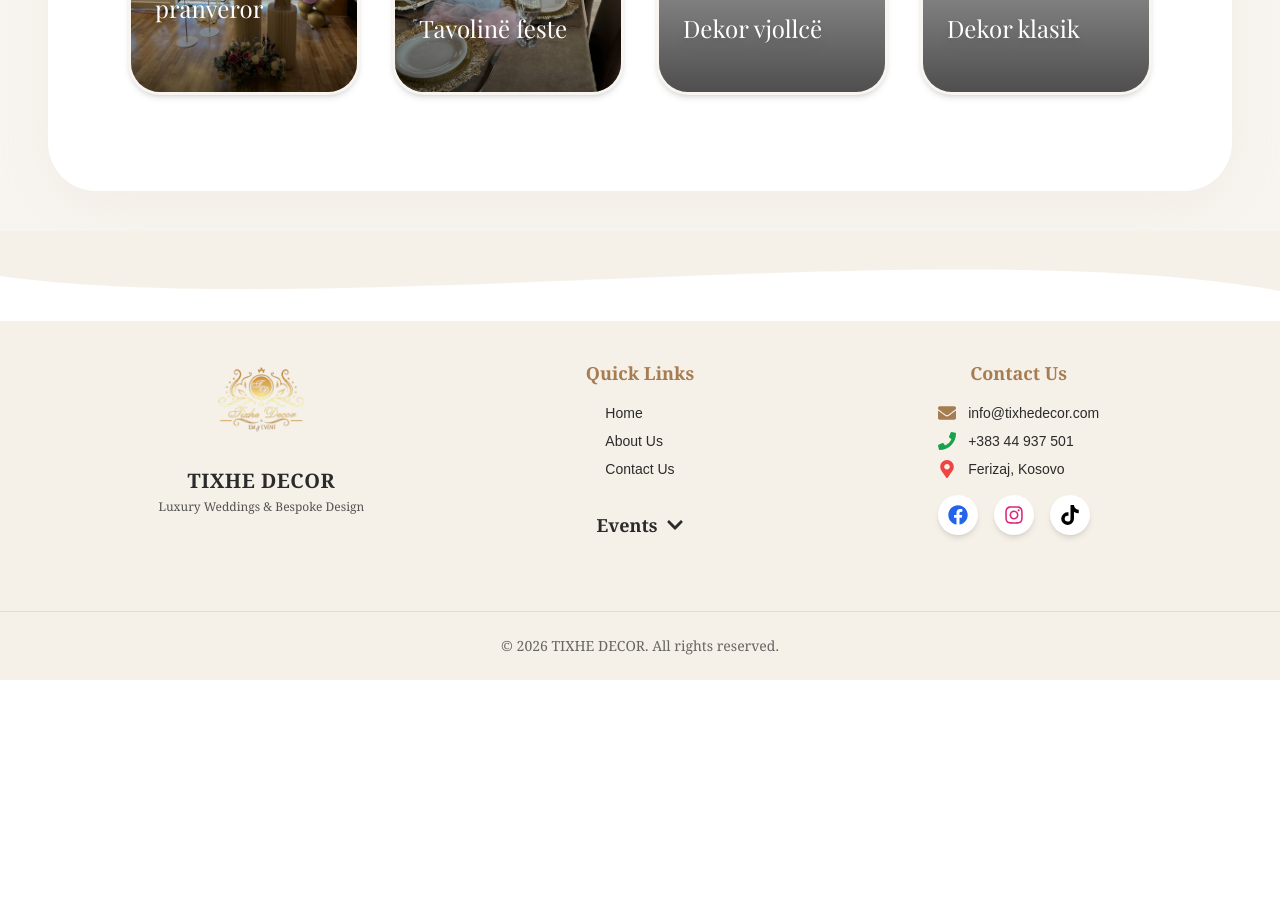
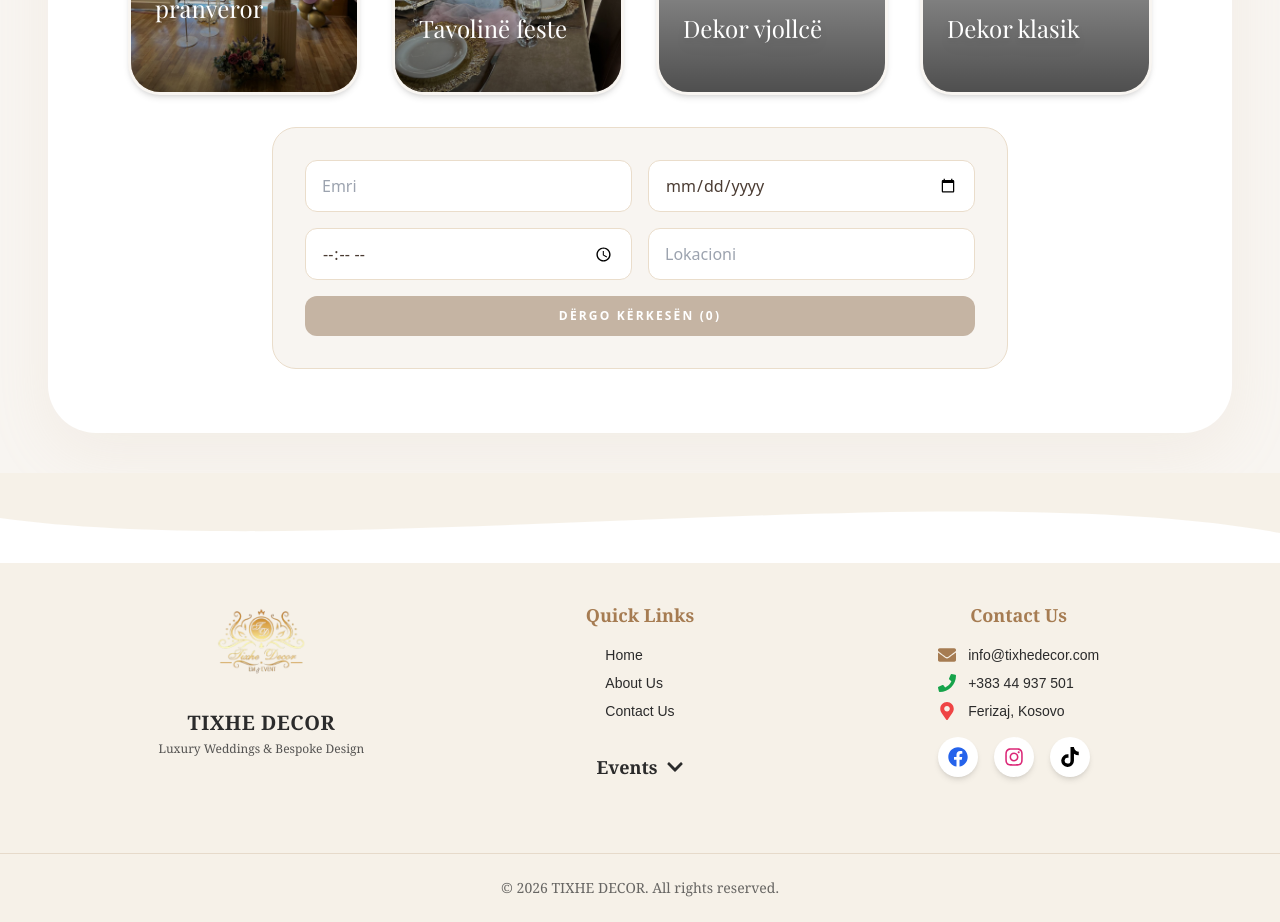
Before and after one commit to Roveda-M/TixheDecor, a React (Create React App) app in the folder Frontend/: page /baby-shower in a window 1280 px wide. Shown: the part 2160-3082 px from the top of the page. Before the commit the page ends 2840 px from the top, so only its background shows below. Built offline with nearby package versions, Linux system fonts and the light colour scheme; grey boxes are pictures that could not be loaded.

Commit message:
rregullim i  zgjedhjes se dekorit nga ana e klientit dhe shfaqja ne dashboard tek baby shower

```diff
--- a/Frontend/src/BabyShower.js
+++ b/Frontend/src/BabyShower.js
@@ -1,7 +1,11 @@
 import React, { useState } from 'react';
+import { api, formatApiError } from './api';
 
 const BabyShower = () => {
   const [cart, setCart] = useState([]);
+  const [requestForm, setRequestForm] = useState({ name: '', date: '', time: '', location: '' });
+  const [requestStatus, setRequestStatus] = useState('');
+  const [isSubmitting, setIsSubmitting] = useState(false);
 
   const collections = [
   { id: 1, name: "Dekor i bardhë", altName: "Stil i pastër dhe elegant", price: 250, image: "babyshower/1.jpeg" },
@@ -27,6 +31,41 @@ const BabyShower = () => {
       setCart(cart.filter(i => i.id !== item.id));
     } else {
       setCart([...cart, item]);
+    }
+  };
+
+  const updateRequestForm = (key, value) => {
+    setRequestForm((current) => ({ ...current, [key]: value }));
+  };
+
+  const handleSubmitRequest = async () => {
+    if (cart.length === 0) {
+      setRequestStatus('Zgjidh të paktën një dekor.');
+      return;
+    }
+    if (!requestForm.name.trim() || !requestForm.date || !requestForm.time || !requestForm.location.trim()) {
+      setRequestStatus('Plotëso emrin, datën, orën dhe lokacionin.');
+      return;
+    }
+
+    const selectedDecorText = cart
+      .map((item) => `${item.name} (${item.image})`)
+      .join(', ');
+
+    try {
+      setIsSubmitting(true);
+      await api.createBrideToBeRequest({
+        brideName: `Baby Shower - ${requestForm.name.trim()}`,
+        eventDate: requestForm.date,
+        eventTime: requestForm.time,
+        location: requestForm.location.trim(),
+        selectedDecors: selectedDecorText,
+      });
+      setRequestStatus('Kërkesa u dërgua me sukses. Admini do t’i shohë fotot në dashboard.');
+    } catch (error) {
+      setRequestStatus(formatApiError(error));
+    } finally {
+      setIsSubmitting(false);
     }
   };
 
@@ -127,6 +166,19 @@ const BabyShower = () => {
             );
           })}
         </section>
+
+        <section className="px-6 sm:px-12 md:px-20 max-w-4xl mx-auto">
+          <div className="grid sm:grid-cols-2 gap-4 bg-[#F8F5F1] border border-[#EADDCB] rounded-3xl p-5 sm:p-8">
+            <input className="px-4 py-3 rounded-xl border border-[#EADDCB] outline-none" placeholder="Emri" value={requestForm.name} onChange={(e) => updateRequestForm('name', e.target.value)} />
+            <input className="px-4 py-3 rounded-xl border border-[#EADDCB] outline-none" type="date" value={requestForm.date} onChange={(e) => updateRequestForm('date', e.target.value)} />
+            <input className="px-4 py-3 rounded-xl border border-[#EADDCB] outline-none" type="time" value={requestForm.time} onChange={(e) => updateRequestForm('time', e.target.value)} />
+            <input className="px-4 py-3 rounded-xl border border-[#EADDCB] outline-none" placeholder="Lokacioni" value={requestForm.location} onChange={(e) => updateRequestForm('location', e.target.value)} />
+            <button onClick={handleSubmitRequest} disabled={isSubmitting} className="sm:col-span-2 px-6 py-3 rounded-xl bg-[#C5B4A3] text-white font-bold uppercase tracking-[0.18em] text-xs disabled:opacity-60">
+              {isSubmitting ? 'Duke dërguar...' : `Dërgo kërkesën (${cart.length})`}
+            </button>
+            {requestStatus && <p className="sm:col-span-2 text-sm text-[#7A685B]">{requestStatus}</p>}
+          </div>
+        </section>
       </div >
 
       < style dangerouslySetInnerHTML={{
--- a/Frontend/src/Dashboard/Dashboard.js
+++ b/Frontend/src/Dashboard/Dashboard.js
@@ -162,6 +162,22 @@ const crudConfigs = {
   brideRequests: {
     id: 'brideRequests',
     title: 'Kërkesat Bride To Be',
+    icon: <FiHeart />,
+    columns: [
+      { key: 'brideName', label: 'Emri', type: 'text' },
+      { key: 'eventDate', label: 'Data', type: 'date' },
+      { key: 'eventTime', label: 'Ora', type: 'time' },
+      { key: 'location', label: 'Lokacioni', type: 'text' },
+      { key: 'selectedDecors', label: 'Fotot e zgjedhura', type: 'photoLinks' },
+      { key: 'punetoriId', label: 'Punëtori', type: 'select', optionsSource: 'workers', tableKey: 'punetori' },
+      { key: 'statusi', label: 'Statusi', type: 'text' },
+    ],
+    initialData: [],
+    disableAdd: true,
+  },
+  babyShowerRequests: {
+    id: 'babyShowerRequests',
+    title: 'Kërkesat Baby Shower',
     icon: <FiHeart />,
     columns: [
       { key: 'brideName', label: 'Emri', type: 'text' },
--- a/Frontend/src/Dashboard/Tabela.js
+++ b/Frontend/src/Dashboard/Tabela.js
@@ -10,6 +10,11 @@ const projektLabel = (p) => p.emriProjektit || `Projekt #${p.projektiId}`;
 
 const punetoriLabel = (p) =>
   `${p.emri || ''} ${p.mbiemri || ''}`.trim() || `Punëtor #${p.punetoriId}`;
+
+const isEventRequestTitle = (title) =>
+  title === 'Kërkesat Bride To Be' || title === 'Kërkesat Baby Shower';
+
+const isBabyShowerRequest = (item) => (item.brideName || '').startsWith('Baby Shower -');
 
 const normalizeAssetUrl = (url) => {
   const trimmed = (url || '').trim();
@@ -89,7 +94,7 @@ export default function Tabela({ title, columns, initialData, disableAdd, enable
         rendi: item.rendi ?? '',
       }));
     }
-    if (title === 'Kërkesat Bride To Be') {
+    if (isEventRequestTitle(title)) {
       return items.map((item) => ({
         id: item.requestId,
         brideName: item.brideName || '',
@@ -234,7 +239,7 @@ export default function Tabela({ title, columns, initialData, disableAdd, enable
       if (editingId) payload.fotografiaId = Number(editingId);
       return payload;
     }
-    if (title === 'Kërkesat Bride To Be') {
+    if (isEventRequestTitle(title)) {
       const payload = {
         brideName: form.brideName || '',
         eventDate: form.eventDate || null,
@@ -369,7 +374,12 @@ export default function Tabela({ title, columns, initialData, disableAdd, enable
           items = items.filter((k) => (k.lloji || '').toLowerCase().includes(q));
         }
       } else if (title === 'Projektet e Dekorimit') items = await api.getProjektet();
-      else if (title === 'Kërkesat Bride To Be') items = await api.getBrideToBeRequests();
+      else if (isEventRequestTitle(title)) {
+        items = await api.getBrideToBeRequests();
+        items = items.filter((item) =>
+          title === 'Kërkesat Baby Shower' ? isBabyShowerRequest(item) : !isBabyShowerRequest(item)
+        );
+      }
       else if (title === 'Faturat') items = await api.getFaturat();
       else if (title === 'Vlerësimet e Klientëve') items = await api.getVleresimet();
       else items = initialData || [];
@@ -494,7 +504,7 @@ export default function Tabela({ title, columns, initialData, disableAdd, enable
           const created = await api.createPhoto(body);
           setData([...data, mapIncomingData(title, [created])[0]]);
         }
-      } else if (title === 'Kërkesat Bride To Be') {
+      } else if (isEventRequestTitle(title)) {
         if (editingId) {
           const updated = await api.updateBrideToBeRequest(editingId, body);
           setData(data.map((item) => (item.id === editingId ? mapIncomingData(title, [updated])[0] : item)));
@@ -575,7 +585,7 @@ export default function Tabela({ title, columns, initialData, disableAdd, enable
         if (title === 'Punëtorët') await api.deleteWorker(id);
         else if (title === 'Detyrat e Projekteve') await api.deleteTask(id);
         else if (title === 'Fotografitë e Projekteve') await api.deletePhoto(id);
-        else if (title === 'Kërkesat Bride To Be') await api.deleteBrideToBeRequest(id);
+        else if (isEventRequestTitle(title)) await api.deleteBrideToBeRequest(id);
         else if (title === 'Përdoruesit') await api.deleteUser(id);
         else if (title === 'Rolet') await api.deleteRole(id);
         else if (title === 'Rolet e Përdoruesve') await api.deleteUserRole(id);
```
